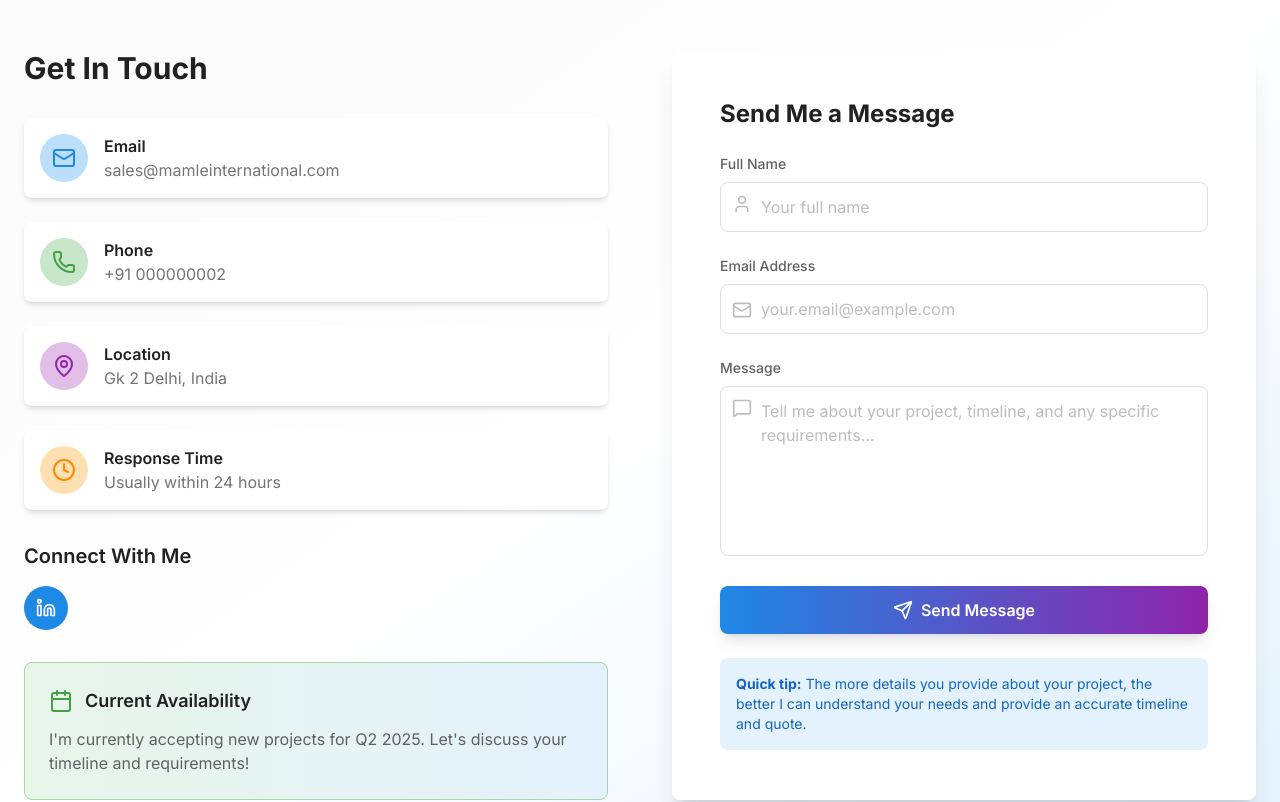
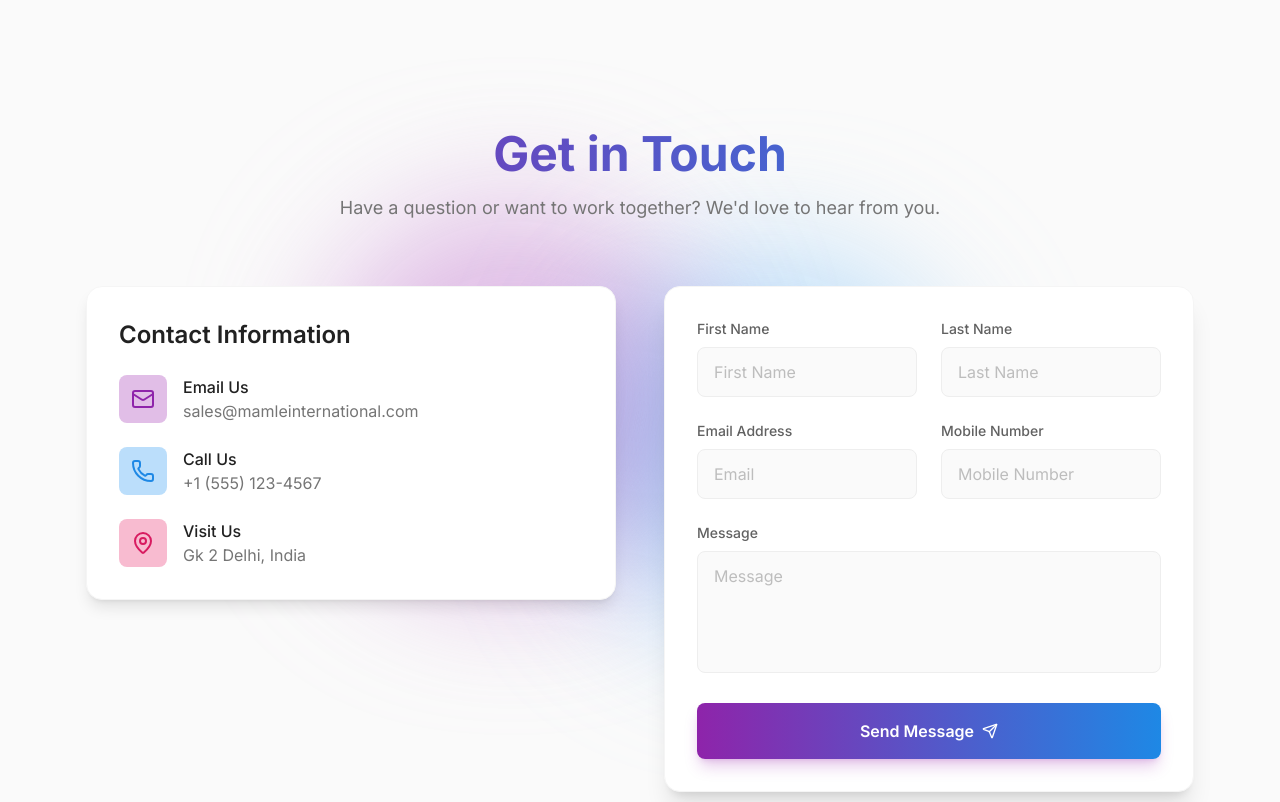
Before and after one commit to LogicBoots/mankrish, a React (Vite) app: page / in a window 1280 px wide. Shown: the part 4520-5322 px from the top of the page. Built offline with nearby package versions, Linux system fonts and the light colour scheme.

Commit message:
cont-form

```diff
--- a/src/components/ContactPage.jsx
+++ b/src/components/ContactPage.jsx
@@ -1,232 +1,145 @@
-
-import React, { useState } from 'react';
-
-import {
-  Mail,
-  Phone,
-  MapPin,
-  Linkedin,
-  Github,
-  Twitter,
-  Send,
-  User,
-  MessageSquare,
-  Calendar,
-  Clock,
-  Axe,
-  Axis3DIcon
-} from 'lucide-react';
-import axios from 'axios';
+import { motion } from 'framer-motion';
+import { Send, Mail, MapPin, Phone } from 'lucide-react';
+import SectionWrapper from './SectionWrapper';
 
 const ContactPage = () => {
-  const [formData, setFormData] = useState({
-    name: '',
-    email: '',
-    message: ''
-  });
-
-
-
-  const handleInputChange = () => {
-    const { name, value } = e.target;
-    setFormData(prev => ({
-      ...prev,
-      [name]: value
-    }));
-  };
-
-
-  const handleSubmit = async () => {
-    e.preventDefault();
-
-    try {
-      console.log("Form submitted:", formData);
-      // Send data to API
-      const res = await axios.post("/api/send", formData);
-
-      if (res.data.success) {
-        alert("✅ Email sent successfully!");
-        // Reset form after success
-        setFormData({ name: "", email: "", message: "" });
-      } else {
-        alert("❌ Failed to send email. Please try again.");
-      }
-    } catch (error) {
-      console.error("Error sending email:", error);
-      alert("⚠️ Something went wrong. Please try again later.");
-    }
-
-  };
-
   return (
-    <div id='contact' className="min-h-screen bg-gradient-to-br  from-gray-50 via-white to-blue-50">
-      <div className='flex justify-center'>
-
-
-      </div>
-      <div className="max-w-7xl mx-auto px-6 py-16">
-        <div className="grid lg:grid-cols-2 gap-16">
-          {/* Contact Information */}
-          <div className="space-y-8">
-            <div>
-              <h2 className="text-3xl font-bold text-gray-900 mb-6">Get In Touch</h2>
-              <p className="text-lg text-gray-600 mb-8">
-
-              </p>
+    <div id="contact" className="relative min-h-screen pt-20 overflow-hidden bg-gray-50">
+      {/* Background Elements */}
+      <div className="absolute top-0 left-0 w-full h-full overflow-hidden z-0 pointer-events-none">
+        <div className="absolute top-1/4 left-1/4 w-96 h-96 bg-purple-200 rounded-full blur-3xl mix-blend-multiply animate-pulse" />
+        <div className="absolute bottom-1/4 right-1/4 w-96 h-96 bg-blue-200 rounded-full blur-3xl mix-blend-multiply animate-pulse delay-1000" />
       </div>
 
-            {/* Contact Methods */}
+      <SectionWrapper className="relative z-10 container mx-auto px-4">
+        <motion.div
+          initial={{ opacity: 0, y: 20 }}
+          whileInView={{ opacity: 1, y: 0 }}
+          viewport={{ once: true }}
+          transition={{ duration: 0.8 }}
+          className="text-center mb-16"
+        >
+          <h2 className="text-4xl md:text-5xl font-bold bg-clip-text text-transparent bg-gradient-to-r from-purple-600 to-blue-600 mb-4">
+            Get in Touch
+          </h2>
+          <p className="text-gray-600 text-lg max-w-2xl mx-auto">
+            Have a question or want to work together? We'd love to hear from you.
+          </p>
+        </motion.div>
+
+        <div className="grid grid-cols-1 lg:grid-cols-2 gap-12 max-w-6xl mx-auto">
+          {/* Contact Info */}
+          <motion.div
+            initial={{ opacity: 0, x: -50 }}
+            whileInView={{ opacity: 1, x: 0 }}
+            viewport={{ once: true }}
+            transition={{ duration: 0.8, delay: 0.2 }}
+            className="space-y-8"
+          >
+            <div className="bg-white p-8 rounded-2xl shadow-lg border border-gray-100 hover:border-purple-200 transition-colors">
+              <h3 className="text-2xl font-semibold text-gray-900 mb-6">Contact Information</h3>
               <div className="space-y-6">
-              <div className="flex items-center space-x-4 p-4 bg-white rounded-lg shadow-md hover:shadow-lg transition-shadow ">
-                <div className="bg-blue-100 p-3 rounded-full">
-                  <Mail className="w-6 h-6 text-blue-600" />
+                <div className="flex items-start space-x-4">
+                  <div className="p-3 bg-purple-100 rounded-lg text-purple-600">
+                    <Mail className="w-6 h-6" />
                   </div>
                   <div>
-                  <h3 className="font-semibold text-gray-900">Email</h3>
+                    <h4 className="text-gray-900 font-medium">Email Us</h4>
                     <p className="text-gray-600">sales@mamleinternational.com</p>
                   </div>
                 </div>
 
-              <div className="flex items-center space-x-4 p-4 bg-white rounded-lg shadow-md hover:shadow-lg transition-shadow">
-                <div className="bg-green-100 p-3 rounded-full">
-                  <Phone className="w-6 h-6 text-green-600" />
+                <div className="flex items-start space-x-4">
+                  <div className="p-3 bg-blue-100 rounded-lg text-blue-600">
+                    <Phone className="w-6 h-6" />
                   </div>
                   <div>
-                  <h3 className="font-semibold text-gray-900">Phone</h3>
-                  <p className="text-gray-600">+91 000000002</p>
+                    <h4 className="text-gray-900 font-medium">Call Us</h4>
+                    <p className="text-gray-600">+1 (555) 123-4567</p>
                   </div>
                 </div>
 
-              <div className="flex items-center space-x-4 p-4 bg-white rounded-lg shadow-md hover:shadow-lg transition-shadow">
-                <div className="bg-purple-100 p-3 rounded-full">
-                  <MapPin className="w-6 h-6 text-purple-600" />
+                <div className="flex items-start space-x-4">
+                  <div className="p-3 bg-pink-100 rounded-lg text-pink-600">
+                    <MapPin className="w-6 h-6" />
                   </div>
                   <div>
-                  <h3 className="font-semibold text-gray-900">Location</h3>
+                    <h4 className="text-gray-900 font-medium">Visit Us</h4>
                     <p className="text-gray-600">Gk 2 Delhi, India</p>
                   </div>
                 </div>
+              </div>
+            </div>
+          </motion.div>
 
-              <div className="flex items-center space-x-4 p-4 bg-white rounded-lg shadow-md hover:shadow-lg transition-shadow">
-                <div className="bg-orange-100 p-3 rounded-full">
-                  <Clock className="w-6 h-6 text-orange-600" />
+          {/* Contact Form */}
+          <motion.div
+            initial={{ opacity: 0, x: 50 }}
+            whileInView={{ opacity: 1, x: 0 }}
+            viewport={{ once: true }}
+            transition={{ duration: 0.8, delay: 0.4 }}
+          >
+            <form className="bg-white p-8 rounded-2xl shadow-xl border border-gray-100">
+              <div className="space-y-6">
+                <div className="grid grid-cols-1 md:grid-cols-2 gap-6">
+                  <div>
+                    <label className="block text-gray-700 text-sm font-medium mb-2">First Name</label>
+                    <input
+                      type="text"
+                      className="w-full bg-gray-50 border border-gray-200 rounded-lg px-4 py-3 text-gray-900 focus:outline-none focus:border-purple-500 focus:ring-1 focus:ring-purple-500 transition-all placeholder:text-gray-400"
+                      placeholder="First Name"
+                    />
                   </div>
                   <div>
-                  <h3 className="font-semibold text-gray-900">Response Time</h3>
-                  <p className="text-gray-600">Usually within 24 hours</p>
-                </div>
+                    <label className="block text-gray-700 text-sm font-medium mb-2">Last Name</label>
+                    <input
+                      type="text"
+                      className="w-full bg-gray-50 border border-gray-200 rounded-lg px-4 py-3 text-gray-900 focus:outline-none focus:border-purple-500 focus:ring-1 focus:ring-purple-500 transition-all placeholder:text-gray-400"
+                      placeholder="Last Name"
+                    />
                   </div>
                 </div>
 
-            {/* Social Links */}
+                <div className="grid grid-cols-1 md:grid-cols-2 gap-6">
                   <div>
-              <h3 className="text-xl font-semibold text-gray-900 mb-4">Connect With Me</h3>
-              <div className="flex space-x-4">
-                <a
-                  target="_blank"
-                  href="" className="bg-blue-600 text-white p-3 rounded-full hover:bg-blue-700 transition-colors">
-                  <Linkedin className="w-5 h-5" />
-
-                </a>
+                    <label className="block text-gray-700 text-sm font-medium mb-2">Email Address</label>
+                    <input
+                      type="email"
+                      className="w-full bg-gray-50 border border-gray-200 rounded-lg px-4 py-3 text-gray-900 focus:outline-none focus:border-purple-500 focus:ring-1 focus:ring-purple-500 transition-all placeholder:text-gray-400"
+                      placeholder="Email"
+                    />
                   </div>
-            </div>
-
-            {/* Availability */}
-            <div className="bg-gradient-to-r from-green-50 to-blue-50 p-6 rounded-lg border border-green-200">
-              <div className="flex items-center space-x-3 mb-3">
-                <Calendar className="w-6 h-6 text-green-600" />
-                <h3 className="text-lg font-semibold text-gray-900">Current Availability</h3>
-              </div>
-              <p className="text-gray-700">
-                I'm currently accepting new projects for Q2 2025. Let's discuss your timeline and requirements!
-              </p>
-            </div>
-          </div>
-
-          {/* Contact Form */}
-          <div className="bg-white p-13 rounded-4xl shadow-xl p-12 rounded-lg">
-            <h2 className="text-2xl font-bold text-gray-900 mb-6">Send Me a Message</h2>
-
-            <form onSubmit={handleSubmit} className="space-y-6">
                   <div>
-                <label htmlFor="name" className="block text-sm font-medium text-gray-700 mb-2">
-                  Full Name
-                </label>
-                <div className="relative">
-                  <User className="absolute left-3 top-3 w-5 h-5 text-gray-400" />
+                    <label className="block text-gray-700 text-sm font-medium mb-2">Mobile Number</label>
                     <input
-                    type="text"
-                    id="name"
-                    name="name"
-                    value={formData.name}
-                    onChange={handleInputChange}
-                    required
-                    className="w-full pl-10 pr-4 py-3 border border-gray-300 rounded-lg focus:ring-2 focus:ring-blue-500 focus:border-transparent transition-all"
-                    placeholder="Your full name"
+                      type="tel"
+                      className="w-full bg-gray-50 border border-gray-200 rounded-lg px-4 py-3 text-gray-900 focus:outline-none focus:border-purple-500 focus:ring-1 focus:ring-purple-500 transition-all placeholder:text-gray-400"
+                      placeholder="Mobile Number"
                     />
                   </div>
                 </div>
 
                 <div>
-                <label htmlFor="email" className="block text-sm font-medium text-gray-700 mb-2">
-                  Email Address
-                </label>
-                <div className="relative ">
-                  <Mail className="absolute left-3 top-4 w-5 h-5 text-gray-400" />
-                  <input
-                    type="email"
-                    id="email"
-                    name="email"
-                    value={formData.email}
-                    onChange={handleInputChange}
-                    required
-                    className="w-full pl-10 pr-4 py-3 border border-gray-300 rounded-lg focus:ring-2 focus:ring-blue-500 focus:border-transparent transition-all"
-                    placeholder="your.email@example.com"
+                  <label className="block text-gray-700 text-sm font-medium mb-2">Message</label>
+                  <textarea
+                    rows={4}
+                    className="w-full bg-gray-50 border border-gray-200 rounded-lg px-4 py-3 text-gray-900 focus:outline-none focus:border-purple-500 focus:ring-1 focus:ring-purple-500 transition-all resize-none placeholder:text-gray-400"
+                    placeholder="Message"
                   />
-                </div>
-              </div>
-
-
-
-              <div>
-                <label htmlFor="message" className="block text-sm font-medium text-gray-700 mb-2">
-                  Message
-                </label>
-                <div className="relative">
-                  <MessageSquare className="absolute left-3 top-3 w-5 h-5 text-gray-400" />
-                  <textarea
-                    id="message"
-                    name="message"
-                    value={formData.message}
-                    onChange={handleInputChange}
-                    required
-                    rows={6}
-                    className="w-full pl-10 pr-4 py-3 border border-gray-300 rounded-lg focus:ring-2 focus:ring-blue-500 focus:border-transparent transition-all resize-none"
-                    placeholder="Tell me about your project, timeline, and any specific requirements..."
-                  />
-                </div>
                 </div>
 
                 <button
                   type="submit"
-                className="w-full bg-gradient-to-r from-blue-600 to-purple-600 text-white py-3 px-6 rounded-lg font-semibold hover:from-blue-700 hover:to-purple-700 transition-all duration-300 flex items-center justify-center space-x-2 shadow-lg hover:shadow-xl"
+                  className="w-full bg-gradient-to-r from-purple-600 to-blue-600 hover:from-purple-500 hover:to-blue-500 text-white font-semibold py-4 rounded-lg shadow-lg shadow-purple-500/25 hover:shadow-purple-500/40 transform hover:-translate-y-0.5 transition-all flex items-center justify-center space-x-2"
                 >
-                <Send className="w-5 h-5" />
                   <span>Send Message</span>
+                  <Send className="w-4 h-4" />
                 </button>
+              </div>
             </form>
-
-            <div className="mt-6 p-4 bg-blue-50 rounded-lg">
-              <p className="text-sm text-blue-800">
-                <strong>Quick tip:</strong> The more details you provide about your project, the better I can understand your needs and provide an accurate timeline and quote.
-              </p>
+          </motion.div>
         </div>
-          </div>
-        </div>
-      </div>
-
-      {/* FAQ Section */}
-
+      </SectionWrapper>
     </div>
   );
 };
--- a/src/pages/Products.jsx
+++ b/src/pages/Products.jsx
@@ -5,7 +5,6 @@ import { Stethoscope } from "lucide-react";
 import { Bot } from "lucide-react";
 import { Microscope } from "lucide-react";
 import { Rocket } from "lucide-react";
-import ContactPage from '../components/ContactPage';
 
 const Products = () => {
   const products = [
--- a/src/pages/landing.jsx
+++ b/src/pages/landing.jsx
@@ -9,6 +9,7 @@ import ProductDetail from "./ProductDetail";
 import Footer from "../components/Footer";
 import PrivacyPolicy from "./PrivacyPolicy";
 import ContactPage from "../components/ContactPage";
+
 
 // function Landing() {
 //   return (
@@ -43,6 +44,8 @@ function Landing() {
           <Home />
           <About />
           <Products />
+
+
           <ContactPage />
           {/* <FeaturedDetail /> */}
 
```
Lines whose indentation alone changed are shown as unchanged.
